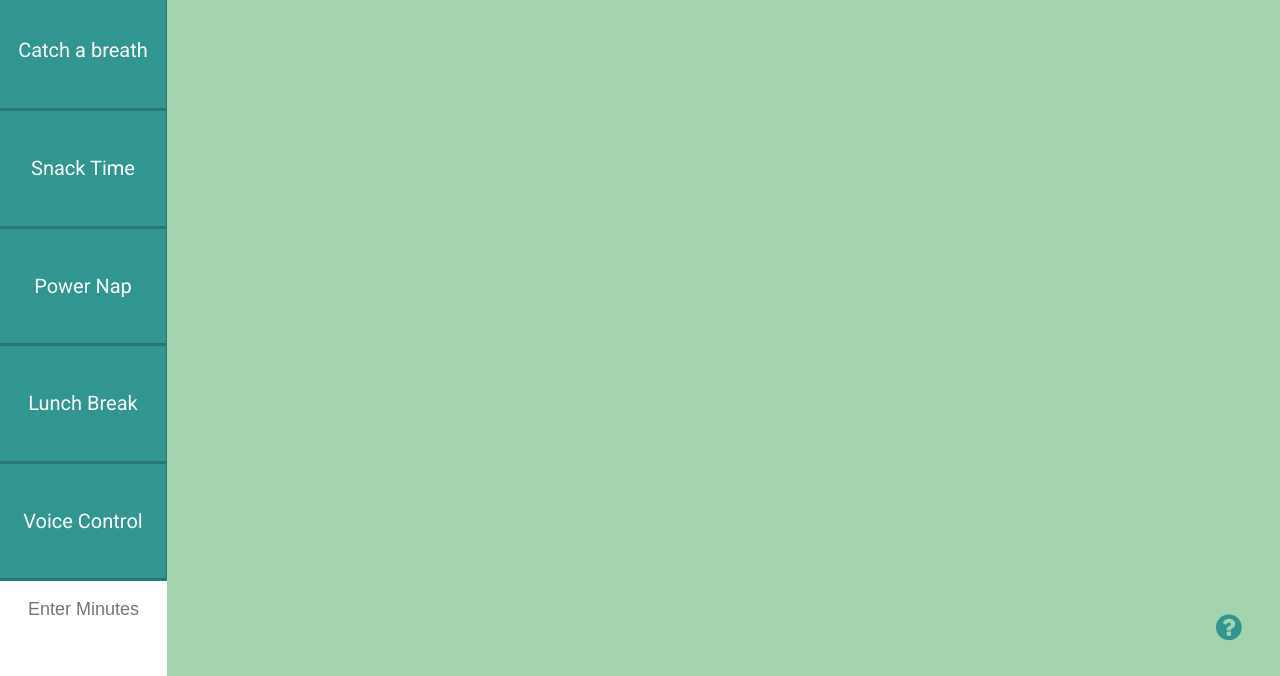
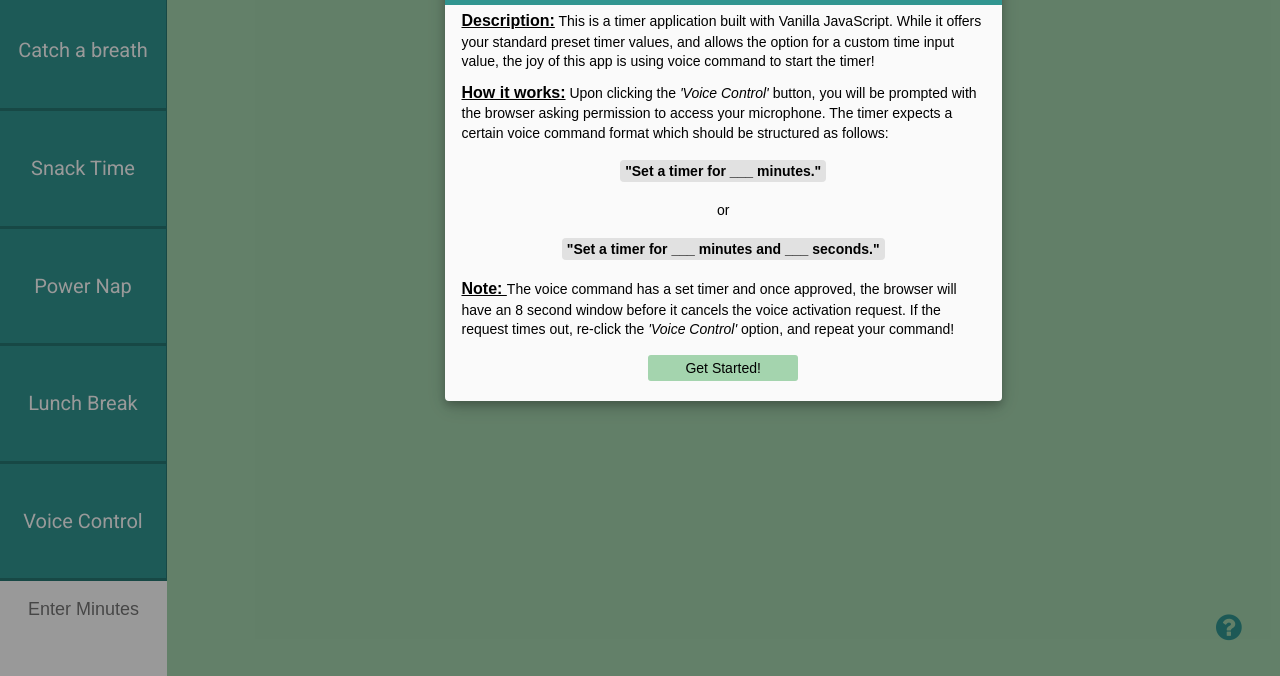
Before and after one commit to dylanmestyanek/JavaScriptTimerAndAlarm, a website: page index.html in a window 1280 px wide. Shown: the part 124-800 px from the top of the page. Drawn offline with Linux system fonts and the light colour scheme.

Commit message:
Adjusted the modal so it displays on page load.

```diff
--- a/styles/index.css
+++ b/styles/index.css
@@ -142,7 +142,7 @@ input {
 }
 
 .modal {
-  display: none; /* Hidden by default */
+  display: block; /* Hidden by default */
   position: fixed; /* Stay in place */
   z-index: 1; /* Sit on top */
   top: 0;
```
